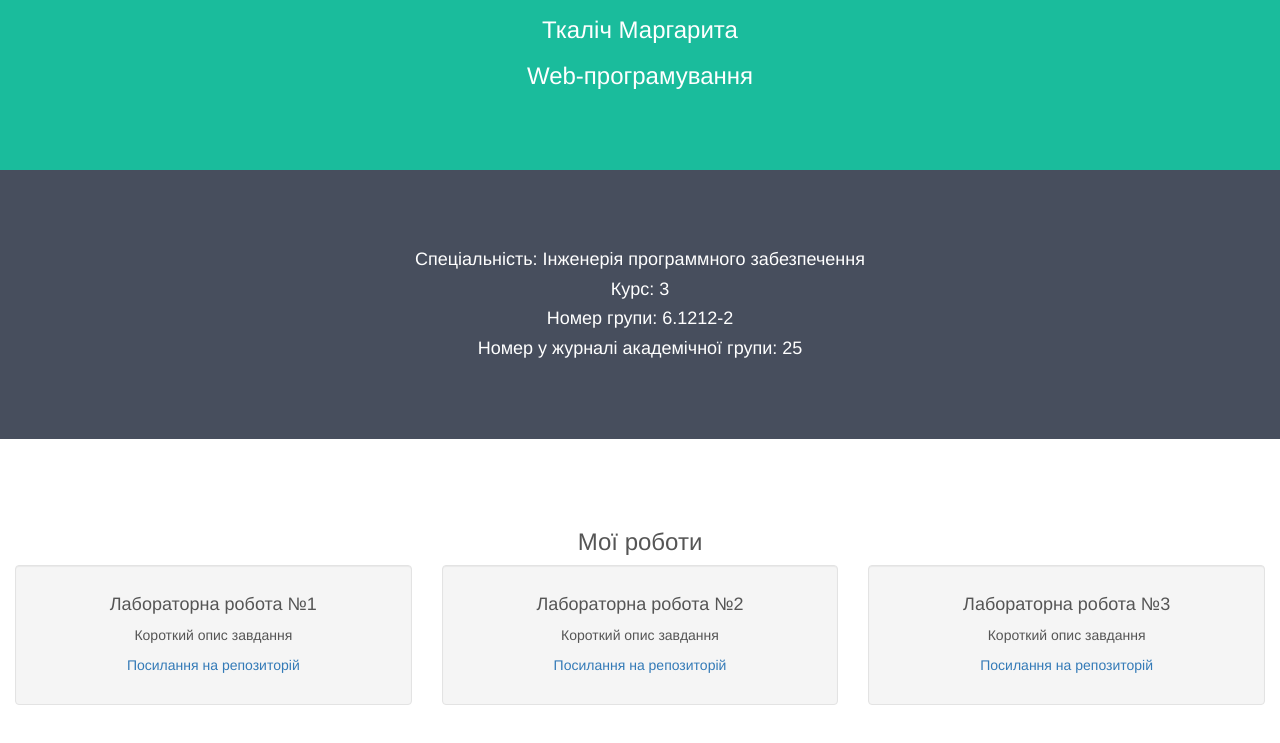
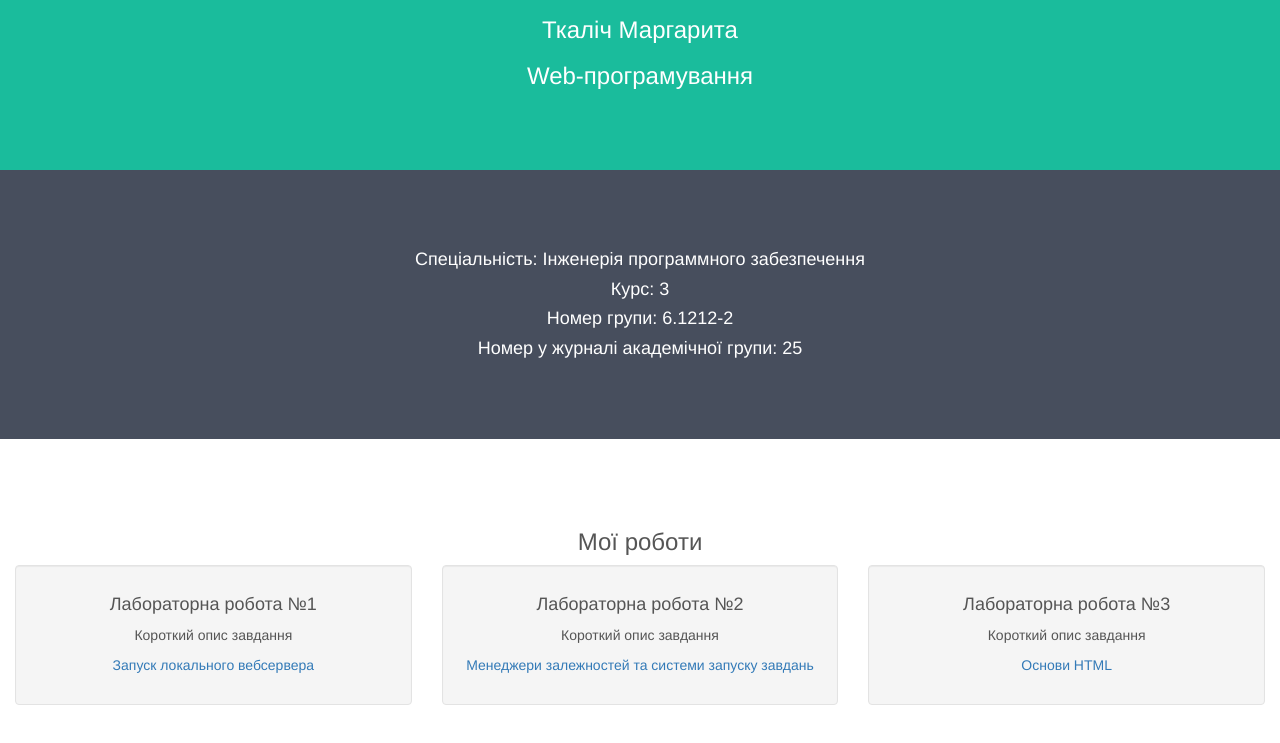
Before and after one commit to margieess/lab1, a plain HTML site: page public/index.HTML in a window 1280 px wide. Shown: the part 423-1166 px from the top of the page. Drawn offline with nearby package versions, Linux system fonts and the light colour scheme.

Commit message:
Added links to previous work and Open Graph meta tags

```diff
--- a/public/index.HTML
+++ b/public/index.HTML
@@ -1,6 +1,18 @@
 <!DOCTYPE html>
 <html lang="en">
 <head>
+  <head>
+    <meta charset="UTF-8">
+    <meta name="viewport" content="width=device-width, initial-scale=1.0">
+
+
+    <meta property="og:title" content="Моя лабораторна робота 1">
+    <meta property="og:description" content="Це результат виконання лабораторної роботи №1 на GitHub.">
+    <meta property="og:url" content="https://github.com/margieess/lab1.git">
+
+    <title>Лабораторна робота 1</title>
+
+
 
   <title>Front-end | Profile</title>
   <meta charset="utf-8">
@@ -49,21 +61,21 @@
     	<article class="well">
 		<h4>Лабораторна робота №1</h4>
         <p>Короткий опис завдання</p>
-        <p><a href="#">Посилання на репозиторій</a></p>
+        <p><a href="https://github.com/margieess/lab1.git">Запуск локального вебсервера</a></p>
         </article>
   	</div>
     <div class="col-sm-4">
     	<article class="well">
 		<h4>Лабораторна робота №2</h4>
         <p>Короткий опис завдання</p>
-        <p><a href="#">Посилання на репозиторій</a></p>
+        <p><a href="https://github.com/margieess/webpack-project.git">Менеджери залежностей та системи запуску завдань</a></p>
         </article>
   	</div>
     <div class="col-sm-4">
     	<article class="well">
 		<h4>Лабораторна робота №3</h4>
         <p>Короткий опис завдання</p>
-        <p><a href="#">Посилання на репозиторій</a></p>
+        <p><a href="https://github.com/margieess/lab_3.git">Основи HTML</a></p>
         </article>
   	</div>
   </div>
```
